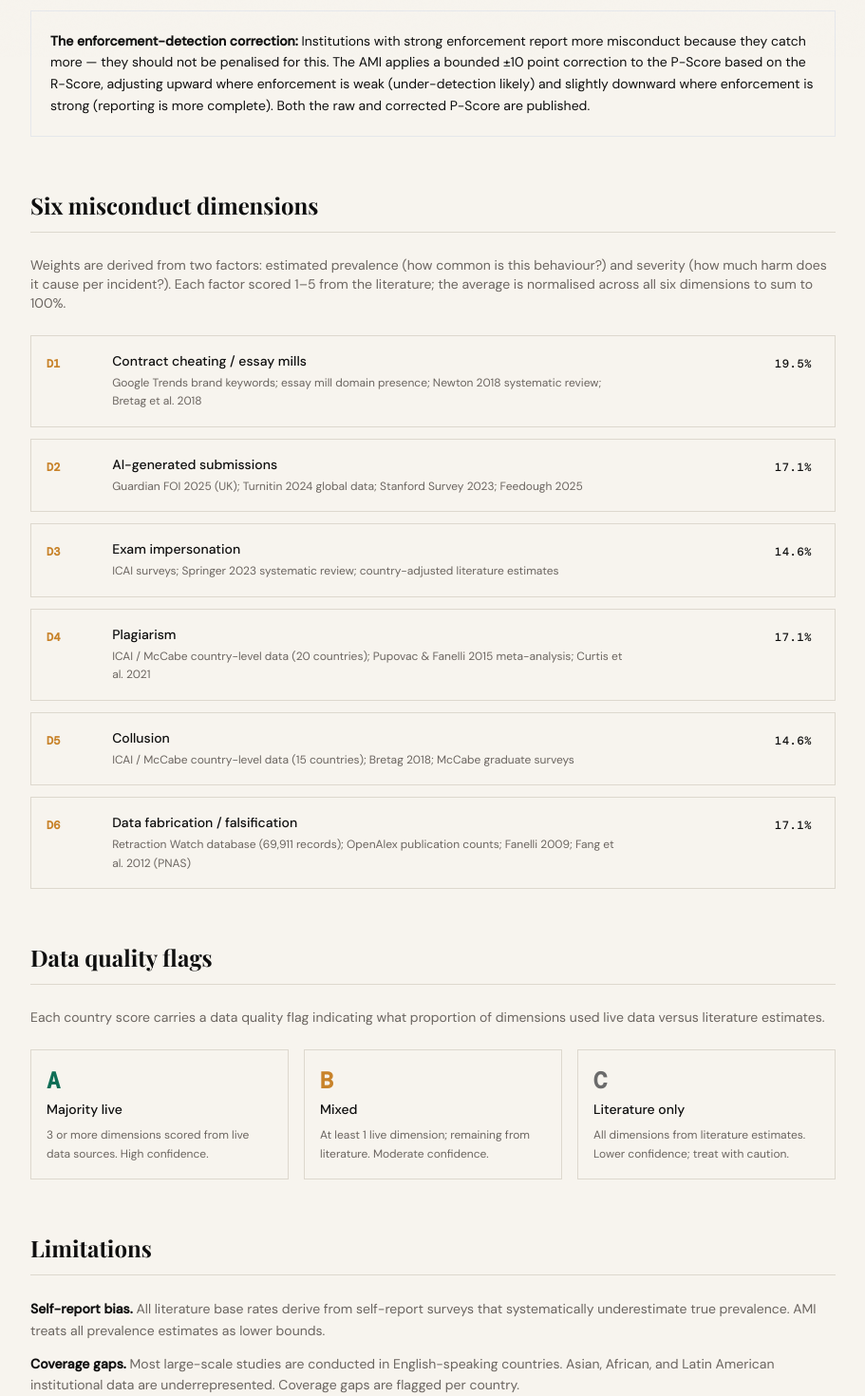
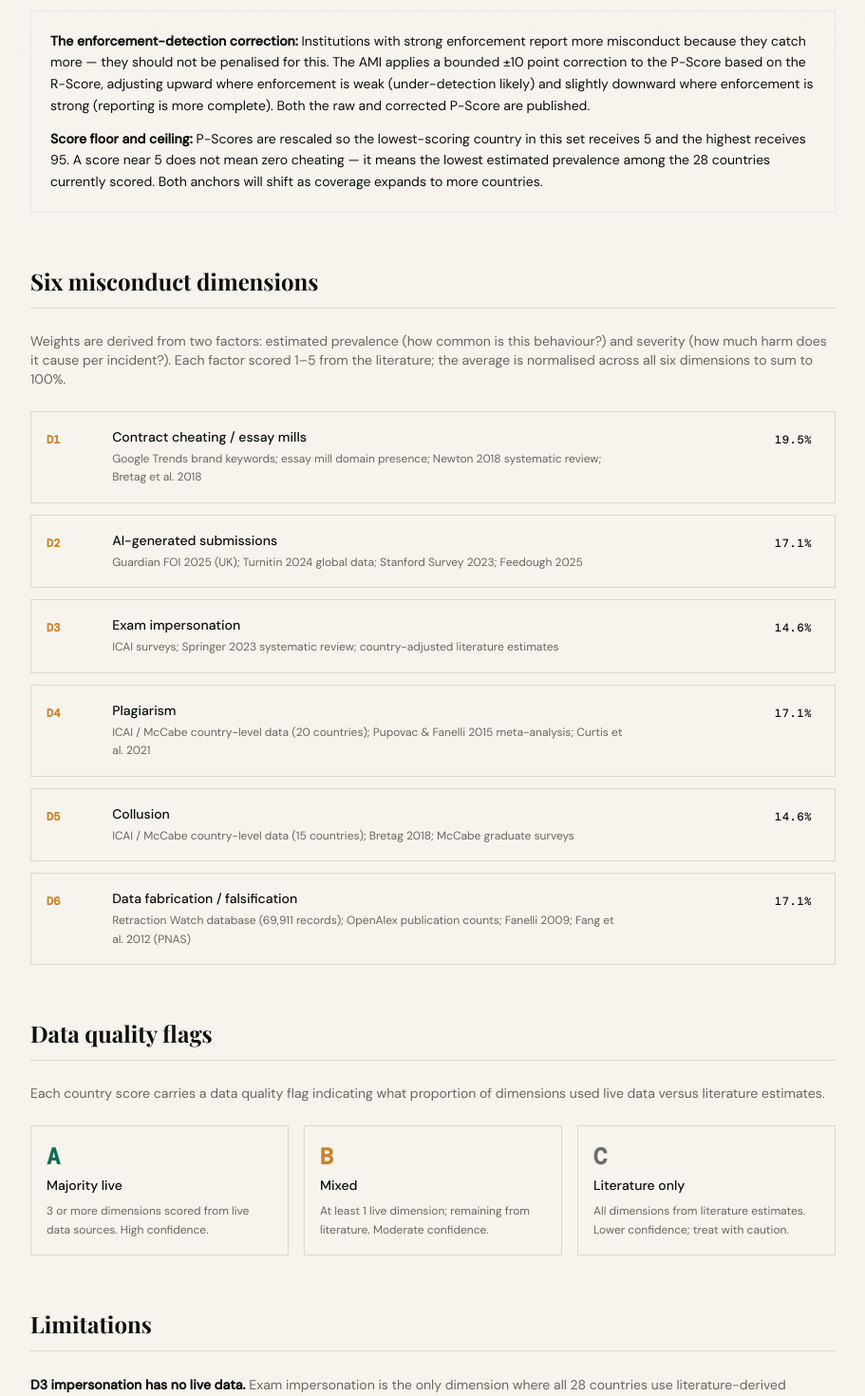
Before and after one commit to Francisco-Booth/academic-misconduct-index, a Next.js app: page /methodology in a window 1280 px wide. Shown: the part 740-2210 px from the top of the page at 95% size, without its empty margins (184-1095 px from the left). Built offline with nearby package versions, Linux system fonts and the light colour scheme; a web font is replaced by a local one.

Commit message:
Fix moderate issues: differentiate R-score pairs, D1/D2 estimates, D3 disclosure

```diff
--- a/app/methodology/page.tsx
+++ b/app/methodology/page.tsx
@@ -57,13 +57,20 @@ export default function MethodologyPage() {
         </div>
 
         <div className="mt-6 p-5 bg-[var(--amber)]/8 border border-[var(--amber)]/20">
-          <p className="text-sm leading-relaxed">
+          <p className="text-sm leading-relaxed mb-3">
             <strong>The enforcement-detection correction:</strong>{" "}
             Institutions with strong enforcement report more misconduct because they catch more — they should
             not be penalised for this. The AMI applies a bounded ±10 point correction to the P-Score
             based on the R-Score, adjusting upward where enforcement is weak (under-detection likely)
             and slightly downward where enforcement is strong (reporting is more complete).
             Both the raw and corrected P-Score are published.
+          </p>
+          <p className="text-sm leading-relaxed">
+            <strong>Score floor and ceiling:</strong>{" "}
+            P-Scores are rescaled so the lowest-scoring country in this set receives 5
+            and the highest receives 95. A score near 5 does not mean zero cheating —
+            it means the lowest estimated prevalence among the 28 countries currently scored.
+            Both anchors will shift as coverage expands to more countries.
           </p>
         </div>
       </section>
@@ -120,6 +127,7 @@ export default function MethodologyPage() {
       <section className="mb-14">
         <h2 className="font-serif text-2xl font-bold mb-6 border-b border-[var(--border)] pb-3">Limitations</h2>
         <div className="space-y-3 text-sm text-[var(--muted)] leading-relaxed">
+          <p><strong className="text-ink">D3 impersonation has no live data.</strong> Exam impersonation is the only dimension where all 28 countries use literature-derived estimates. No scalable live data source exists for this dimension — confirmed impersonation cases are either unreported or buried within general "exam cheating" categories. D3 contributes 14.6% of the P-Score entirely from estimates. Country scores on this dimension should be treated with particular caution.</p>
           <p><strong className="text-ink">Self-report bias.</strong> All literature base rates derive from self-report surveys that systematically underestimate true prevalence. AMI treats all prevalence estimates as lower bounds.</p>
           <p><strong className="text-ink">Coverage gaps.</strong> Most large-scale studies are conducted in English-speaking countries. Asian, African, and Latin American institutional data are underrepresented. Coverage gaps are flagged per country.</p>
           <p><strong className="text-ink">Reporting paradox.</strong> Institutions with strong detection look worse on raw misconduct rates. The enforcement-detection correction addresses this but is itself an analytical judgement.</p>
```
